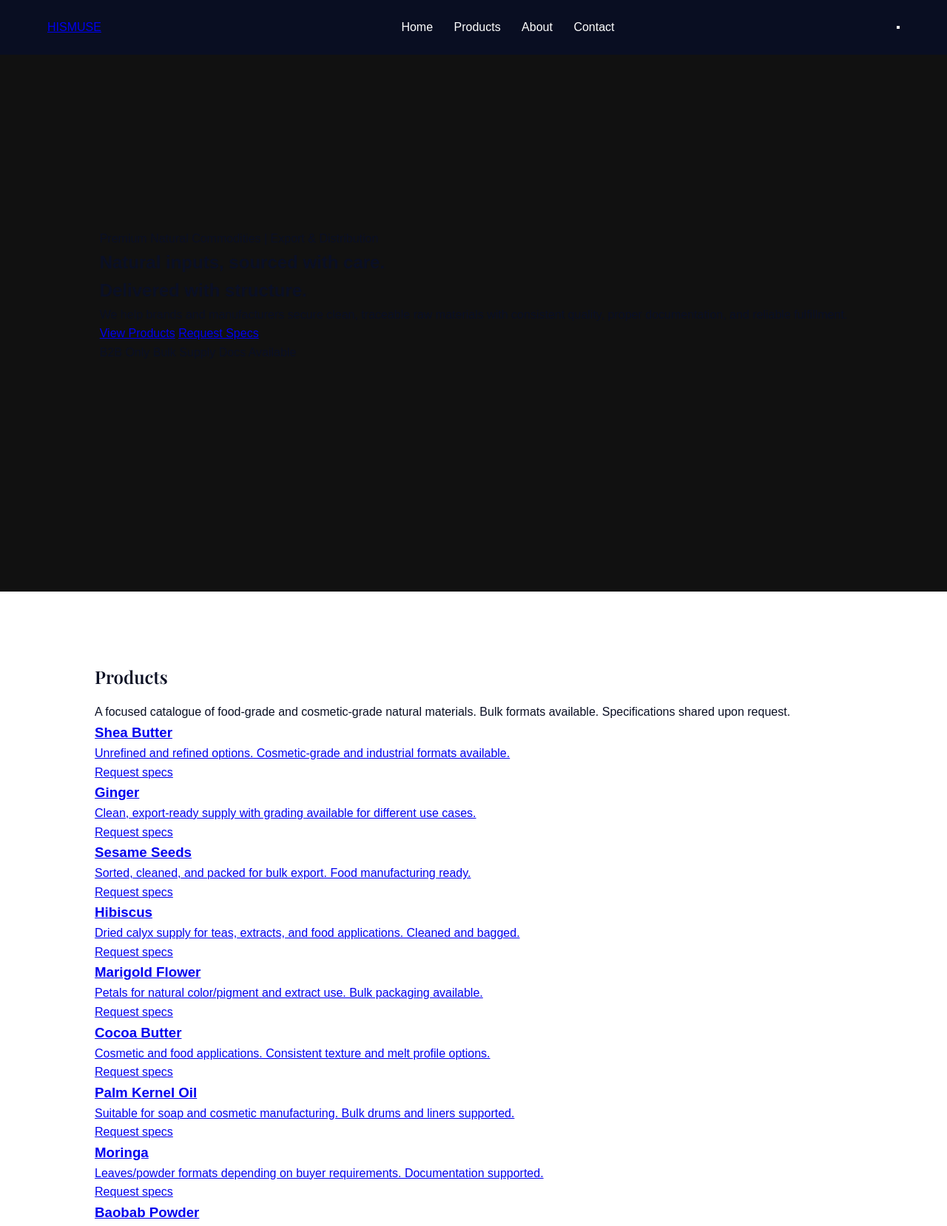
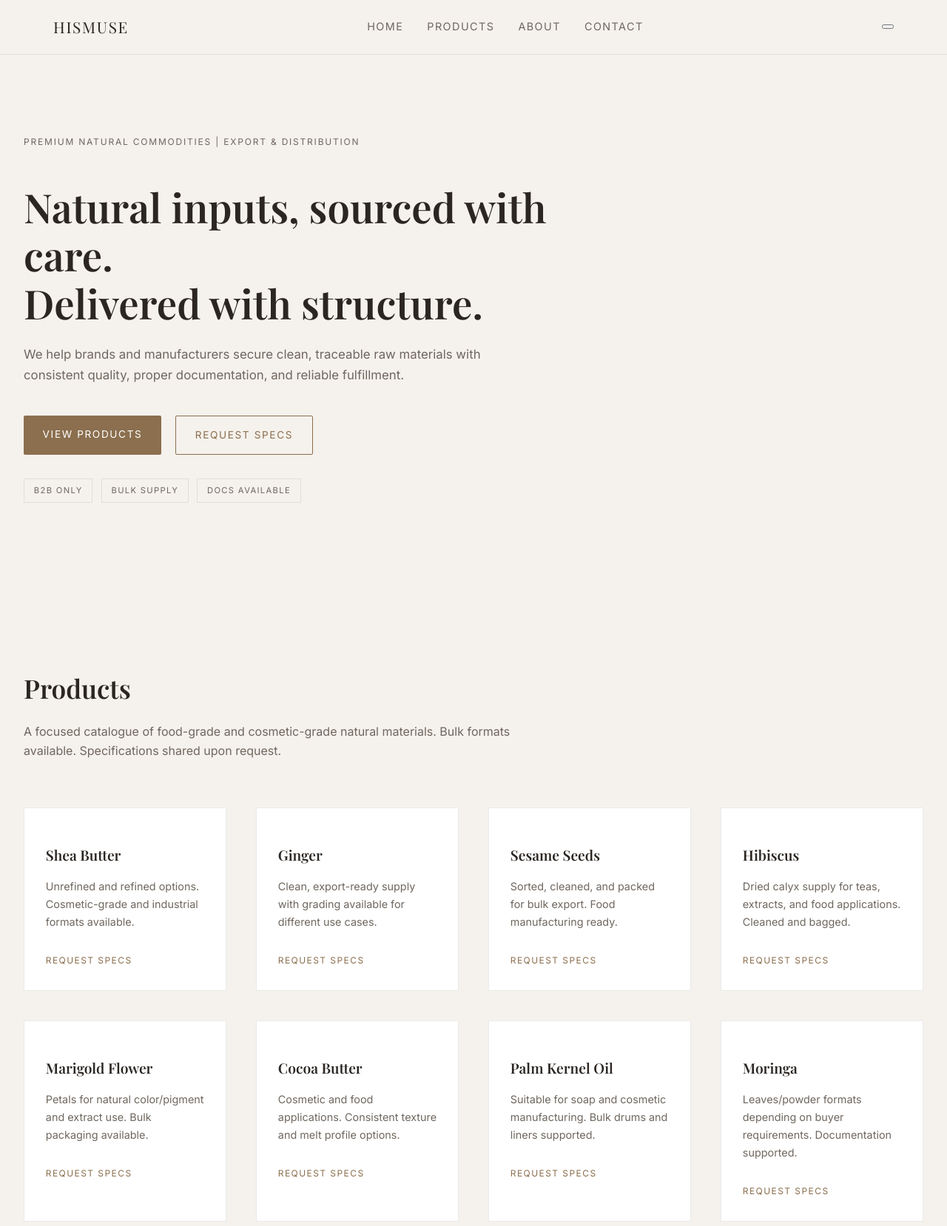
Before and after one commit to Demzy1/Hismuseofficial.com, a plain HTML site: page index.html in a window 1280 px wide. Shown: the top 1658 px of the page at 74% size. Drawn offline with nearby package versions, Linux system fonts and the light colour scheme.

Commit message:
Update styles.css

```diff
--- a/css/styles.css
+++ b/css/styles.css
@@ -1,91 +1,438 @@
+/* ==============================
+   ROOT VARIABLES
+================================ */
 :root {
-  --navy: #0A0F24;
-  --gold: #C8A74E;
-  --white: #FFFFFF;
-  --light: #F5F5F5;
+  --bg-main: #f5f1ec;          /* warm cream */
+  --bg-alt: #ebe5dc;           /* section contrast */
+  --text-main: #2b2622;        /* deep brown */
+  --text-muted: #6f675f;       /* soft muted */
+  --accent: #8b6f4e;           /* earthy brown */
+  --accent-dark: #6f563c;
+  --border-light: rgba(0,0,0,0.08);
+
+  --font-sans: "Inter", system-ui, -apple-system, sans-serif;
+  --font-serif: "Playfair Display", serif;
 }
 
-* {
-  margin: 0;
-  padding: 0;
+/* ==============================
+   RESET & BASE
+================================ */
+*,
+*::before,
+*::after {
   box-sizing: border-box;
 }
 
-body {
-  font-family: 'Montserrat', sans-serif;
-  color: var(--navy);
-  background-color: var(--white);
-  line-height: 1.6;
+html {
+  scroll-behavior: smooth;
 }
 
-/* Navigation */
-nav {
-  position: fixed;
+body {
+  margin: 0;
+  font-family: var(--font-sans);
+  color: var(--text-main);
+  background: var(--bg-main);
+  line-height: 1.65;
+}
+
+img {
+  max-width: 100%;
+  display: block;
+}
+
+a {
+  color: inherit;
+  text-decoration: none;
+}
+
+/* ==============================
+   HEADER & NAV
+================================ */
+.site-header {
+  position: sticky;
   top: 0;
-  width: 100%;
-  padding: 1.5rem 5%;
-  display: flex;
-  justify-content: space-between;
-  align-items: center;
-  background: rgba(10, 15, 36, 0.95);
-  color: var(--white);
+  background: var(--bg-main);
+  border-bottom: 1px solid var(--border-light);
   z-index: 1000;
 }
 
-.logo {
-  font-family: 'Playfair Display', serif;
-  font-size: 1.6rem;
-  letter-spacing: 2px;
+.nav {
+  max-width: 1200px;
+  margin: 0 auto;
+  padding: 1.2rem 2rem;
+  display: flex;
+  align-items: center;
+  justify-content: space-between;
+}
+
+.brand {
+  display: flex;
+  align-items: center;
+  gap: 0.6rem;
+}
+
+.brand-name {
+  font-family: var(--font-serif);
+  font-size: 1.3rem;
+  letter-spacing: 0.08em;
+}
+
+.nav-links {
+  display: flex;
+  gap: 2rem;
 }
 
 .nav-links a {
-  margin-left: 1.5rem;
-  text-decoration: none;
-  color: var(--white);
-  font-weight: 400;
+  font-size: 0.9rem;
+  text-transform: uppercase;
+  letter-spacing: 0.1em;
+  color: var(--text-muted);
 }
 
 .nav-links a:hover {
-  color: var(--gold);
+  color: var(--accent);
 }
 
-/* Hero */
+/* ==============================
+   HERO
+================================ */
 .hero {
-  height: 100vh;
-  background: #111;
+  position: relative;
+  min-height: 85vh;
   display: flex;
   align-items: center;
-  justify-content: center;
+}
+
+.hero-media {
+  position: absolute;
+  inset: 0;
+  z-index: 0;
+}
+
+.hero-media img {
+  width: 100%;
+  height: 100%;
+  object-fit: cover;
+  opacity: 0.25;
 }
 
 .hero-overlay {
-  text-align: center;
-  color: var(--white);
+  position: absolute;
+  inset: 0;
+  background: linear-gradient(
+    rgba(245,241,236,0.9),
+    rgba(245,241,236,0.95)
+  );
+  z-index: 1;
 }
 
-.hero-overlay h1 {
-  font-family: 'Playfair Display', serif;
-  font-size: 3rem;
-  letter-spacing: 1px;
+.hero-inner {
+  position: relative;
+  z-index: 2;
+  max-width: 850px;
+  padding: 6rem 2rem;
 }
 
-.hero-overlay p {
-  margin-top: 1rem;
-  font-size: 1.2rem;
-  letter-spacing: 2px;
+.kicker {
   text-transform: uppercase;
+  letter-spacing: 0.15em;
+  font-size: 0.75rem;
+  color: var(--text-muted);
+  margin-bottom: 1.5rem;
 }
 
-/* Sections */
-.section {
-  padding: 6rem 10%;
+.hero-title {
+  font-family: var(--font-serif);
+  font-size: clamp(2.5rem, 5vw, 3.4rem);
+  line-height: 1.2;
+  margin-bottom: 1.5rem;
 }
 
-.section.light {
-  background-color: var(--light);
+.hero-subtitle {
+  max-width: 620px;
+  color: var(--text-muted);
+  font-size: 1.05rem;
 }
 
-.section h2 {
-  font-family: 'Playfair Display', serif;
+.hero-actions {
+  margin-top: 2.5rem;
+  display: flex;
+  gap: 1.2rem;
+}
+
+.hero-notes {
+  margin-top: 2rem;
+  display: flex;
+  gap: 0.7rem;
+}
+
+/* ==============================
+   BUTTONS
+================================ */
+.btn {
+  padding: 0.9rem 1.6rem;
+  font-size: 0.85rem;
+  letter-spacing: 0.12em;
+  text-transform: uppercase;
+  border-radius: 2px;
+  transition: all 0.2s ease;
+}
+
+.btn-primary {
+  background: var(--accent);
+  color: white;
+}
+
+.btn-primary:hover {
+  background: var(--accent-dark);
+}
+
+.btn-secondary {
+  border: 1px solid var(--accent);
+  color: var(--accent);
+}
+
+.btn-secondary:hover {
+  background: var(--accent);
+  color: white;
+}
+
+.btn-block {
+  width: 100%;
+}
+
+/* Pills */
+.pill {
+  font-size: 0.7rem;
+  text-transform: uppercase;
+  letter-spacing: 0.12em;
+  padding: 0.4rem 0.8rem;
+  border: 1px solid var(--border-light);
+  color: var(--text-muted);
+}
+
+/* ==============================
+   SECTIONS
+================================ */
+.section {
+  padding: 6rem 2rem;
+}
+
+.section-alt {
+  background: var(--bg-alt);
+}
+
+.section-head {
+  max-width: 700px;
+  margin-bottom: 4rem;
+}
+
+.section-title {
+  font-family: var(--font-serif);
+  font-size: 2.2rem;
   margin-bottom: 1rem;
 }
+
+.section-subtitle {
+  color: var(--text-muted);
+}
+
+/* ==============================
+   PRODUCTS GRID
+================================ */
+.product-grid {
+  display: grid;
+  grid-template-columns: repeat(auto-fit, minmax(260px, 1fr));
+  gap: 2.5rem;
+}
+
+.product-card {
+  background: white;
+  border: 1px solid var(--border-light);
+  transition: transform 0.25s ease;
+}
+
+.product-card:hover {
+  transform: translateY(-4px);
+}
+
+.product-body {
+  padding: 1.8rem;
+}
+
+.product-name {
+  font-family: var(--font-serif);
+  font-size: 1.2rem;
+  margin-bottom: 0.6rem;
+}
+
+.product-desc {
+  font-size: 0.9rem;
+  color: var(--text-muted);
+}
+
+.product-cta {
+  display: inline-block;
+  margin-top: 1rem;
+  font-size: 0.75rem;
+  letter-spacing: 0.12em;
+  text-transform: uppercase;
+  color: var(--accent);
+}
+
+/* ==============================
+   FEATURES
+================================ */
+.feature-grid {
+  display: grid;
+  grid-template-columns: repeat(auto-fit, minmax(240px, 1fr));
+  gap: 3rem;
+}
+
+.feature h3 {
+  font-family: var(--font-serif);
+  margin-bottom: 0.6rem;
+}
+
+/* ==============================
+   ABOUT
+================================ */
+.about-block {
+  display: grid;
+  grid-template-columns: repeat(auto-fit, minmax(300px, 1fr));
+  gap: 4rem;
+}
+
+.about-title {
+  font-family: var(--font-serif);
+  margin-bottom: 1rem;
+}
+
+.about-list {
+  padding-left: 1.2rem;
+}
+
+.about-list li {
+  margin-bottom: 0.8rem;
+}
+
+/* ==============================
+   CONTACT
+================================ */
+.contact-wrap {
+  display: grid;
+  grid-template-columns: 2fr 1fr;
+  gap: 4rem;
+}
+
+.contact-form {
+  background: white;
+  padding: 3rem;
+  border: 1px solid var(--border-light);
+}
+
+.form-row {
+  display: grid;
+  grid-template-columns: 1fr 1fr;
+  gap: 1.5rem;
+}
+
+.field {
+  display: flex;
+  flex-direction: column;
+  margin-bottom: 1.5rem;
+}
+
+label {
+  font-size: 0.75rem;
+  text-transform: uppercase;
+  letter-spacing: 0.1em;
+  margin-bottom: 0.4rem;
+}
+
+input,
+textarea {
+  padding: 0.8rem;
+  border: 1px solid var(--border-light);
+  font-family: var(--font-sans);
+}
+
+input:focus,
+textarea:focus {
+  outline: none;
+  border-color: var(--accent);
+}
+
+.form-note {
+  margin-top: 1.2rem;
+  font-size: 0.75rem;
+  color: var(--text-muted);
+}
+
+/* Aside */
+.aside-card {
+  background: white;
+  padding: 2rem;
+  border: 1px solid var(--border-light);
+  margin-bottom: 2rem;
+}
+
+.muted {
+  color: var(--text-muted);
+}
+
+/* ==============================
+   FOOTER
+================================ */
+.footer {
+  padding: 3rem 2rem;
+  border-top: 1px solid var(--border-light);
+  background: var(--bg-main);
+}
+
+.footer-inner {
+  display: flex;
+  justify-content: space-between;
+  max-width: 1200px;
+  margin: 0 auto 1.5rem;
+}
+
+.footer-brand {
+  font-family: var(--font-serif);
+  letter-spacing: 0.08em;
+}
+
+.footer-tag {
+  display: block;
+  font-size: 0.75rem;
+  color: var(--text-muted);
+}
+
+.footer-right a {
+  margin-left: 1.5rem;
+  font-size: 0.8rem;
+  color: var(--text-muted);
+}
+
+.footer-legal {
+  text-align: center;
+  font-size: 0.7rem;
+  color: var(--text-muted);
+}
+
+/* ==============================
+   RESPONSIVE
+================================ */
+@media (max-width: 900px) {
+  .contact-wrap {
+    grid-template-columns: 1fr;
+  }
+
+  .form-row {
+    grid-template-columns: 1fr;
+  }
+
+  .nav-links {
+    display: none;
+  }
+}
```
